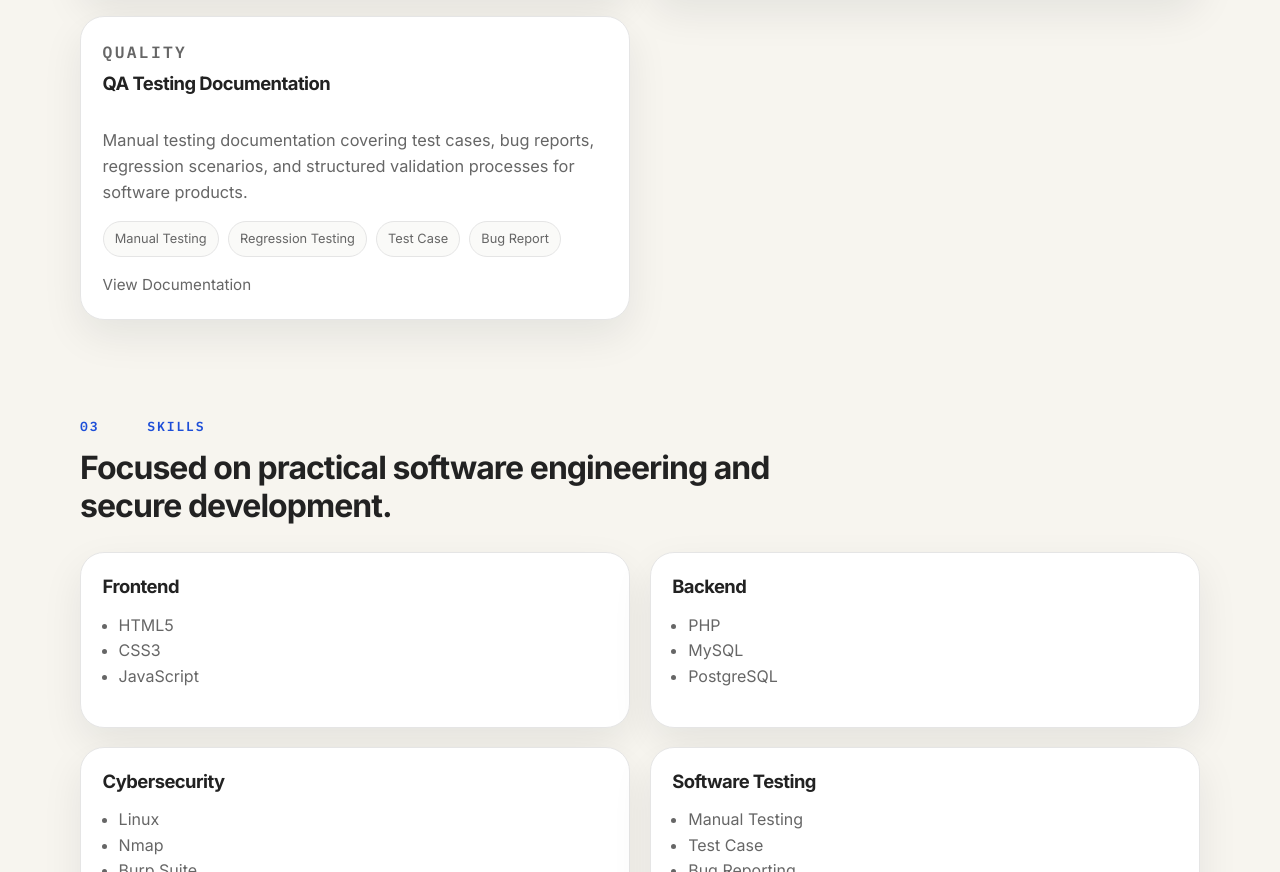
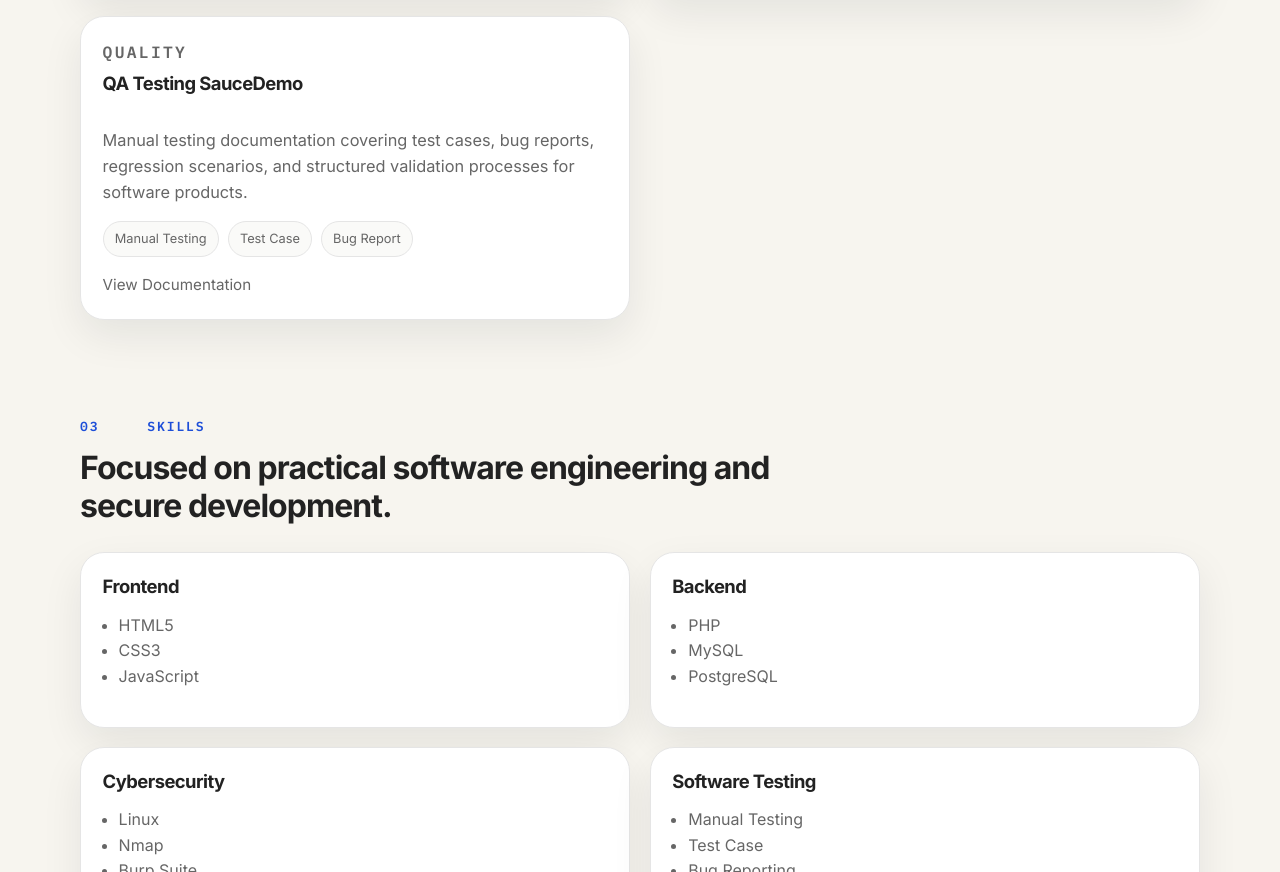
Before and after one commit to richfayoo/richfayoo.github.io, a plain HTML site: page index.html in a window 1280 px wide. Shown: the part 2050-2922 px from the top of the page. Drawn offline with Linux system fonts and the light colour scheme.

Commit message:
updated qa cards

```diff
--- a/index.html
+++ b/index.html
@@ -178,19 +178,18 @@
           <article class="card project-card">
             <div class="card-top">
               <p class="card-label">Quality</p>
-              <h3>QA Testing Documentation</h3>
+              <h3>QA Testing SauceDemo</h3>
             </div>
             <p>
               Manual testing documentation covering test cases, bug reports, regression scenarios, and structured validation processes for software products.
             </p>
             <div class="tech-stack">
               <span>Manual Testing</span>
-              <span>Regression Testing</span>
               <span>Test Case</span>
               <span>Bug Report</span>
             </div>
             <div class="card-actions">
-              <a class="text-link" href="#" target="_blank" rel="noreferrer">View Documentation</a>
+              <a class="text-link" href="https://github.com/richfayoo/manual-testing-saucedemo" target="_blank" rel="noreferrer">View Documentation</a>
             </div>
           </article>
         </div>
```
